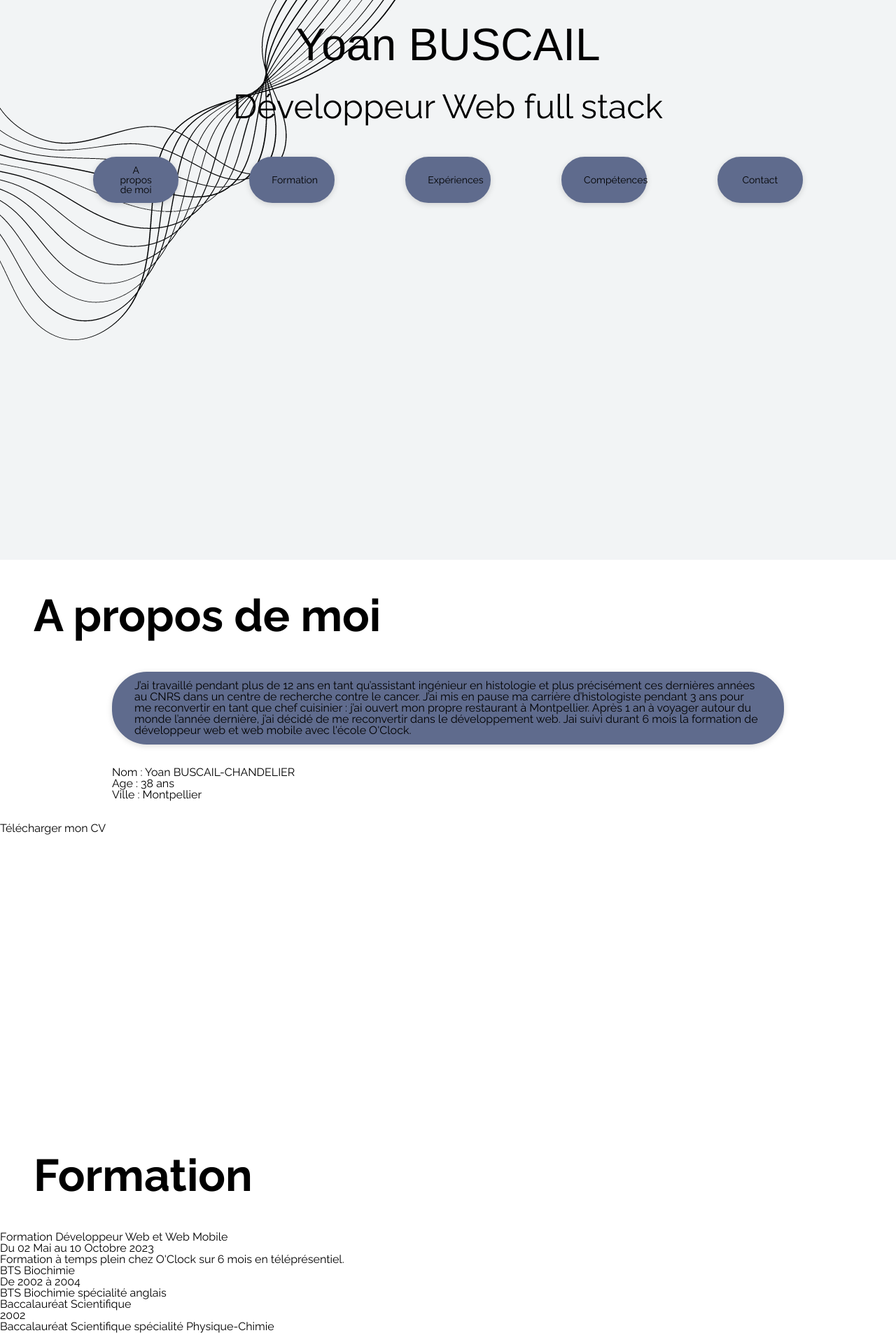
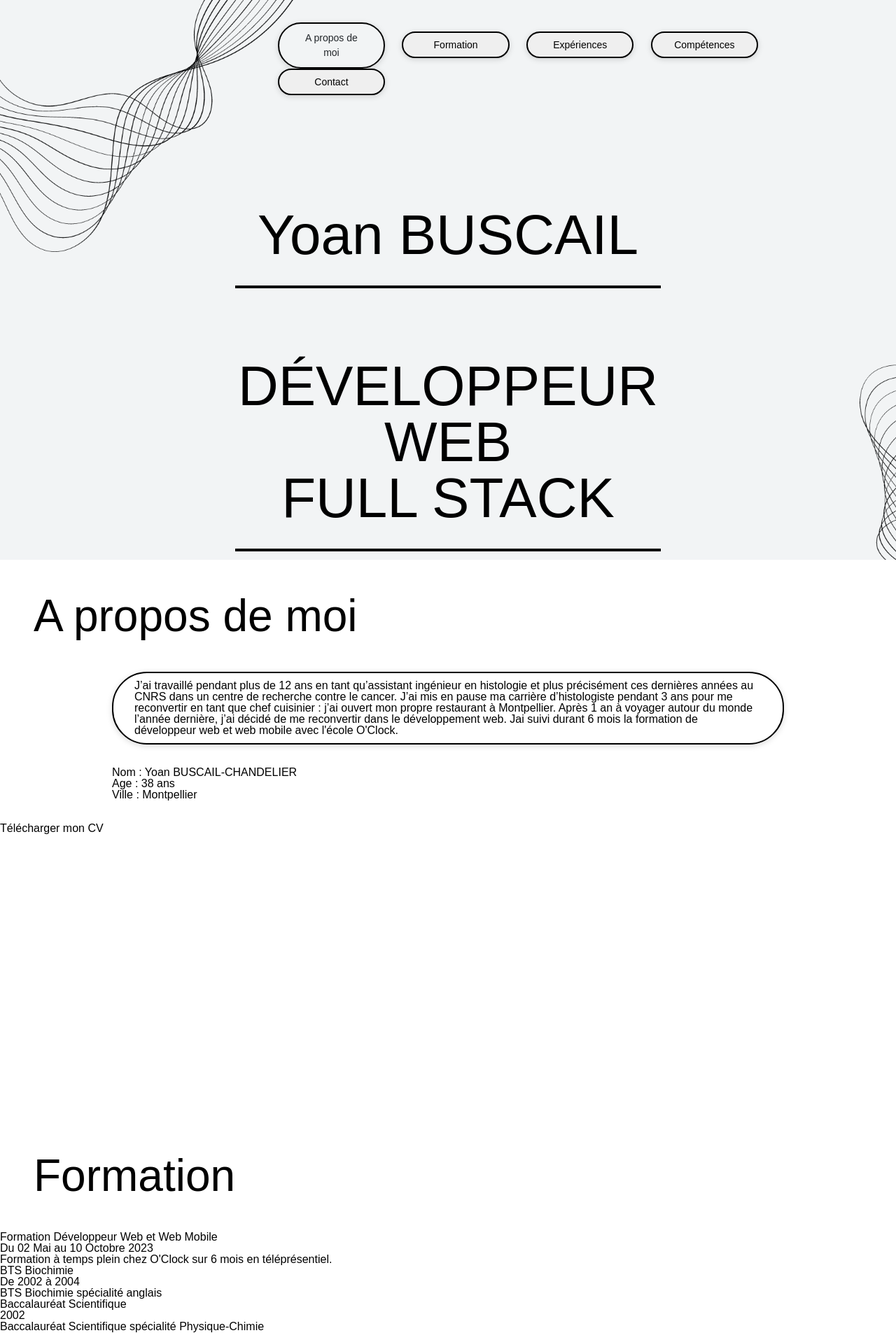
Before and after one commit to YoanBuscail/YoanBuscail.github.io, a PHP site: page / in a window 1280 px wide. Shown: the top 1905 px of the page at 70% size. Run offline with PHP 8.4, Linux system fonts and the light colour scheme; some libraries are stand-ins or nearby versions.

Commit message:
changement header

```diff
--- a/css/style.css
+++ b/css/style.css
@@ -1,24 +1,27 @@
 body {
   color: black;
-    font-family: 'Raleway', sans-serif;
-
+  font-family: 'League Gothic', sans-serif;
 }
 
 header {
   padding: 2rem;
   height: 100vh;
   background-image: url('../css/images/Grey\ minimalist\ business\ project\ presentation\ .png');
+  background-size: cover;
 }
 
-h1 {
-    font-size: 4rem;
+h1, #metier{
+  width: 50%;
+  font-size: 5rem;
   font-family: 'League Gothic', sans-serif;
+  text-align: center;
+  margin: 100px auto 100px auto;
+  padding-bottom: 2rem;
+  border-bottom: 4px solid black;
 }
 
 #metier {
-    font-size: 3rem;
-    padding: 3rem;
-    padding-top: 2rem;
+  text-transform: uppercase;
 }
 
 .tracking-in-expand {
@@ -63,42 +66,38 @@ h1 {
     }
   }
 
-
-.navBar {
-    display: flex;
-    justify-content: space-evenly;
-}
-
 .navBar__link {
-    width: 10%;
+  width: 18%;
   font-size: 14px;
-    background-color: #5f6b8d;
   padding: 10px 30px;
-    border: 2px solid #5f6b8d;
+  border: 2px solid black;
   box-shadow: rgba(0, 0, 0, 0.15) 0px 2px 8px;
   border-radius: 50px;
   transition : 1000ms;
   transform: translateY(0);
-    display: flex;
-    align-items: center;
-    cursor: pointer;
-    text-align: center;
-    justify-content: space-around;
+  margin-right: 20px;
+}
+
+.navbar__container{
+  width: 70%;
+  background-color: #F2F4F5;
+  margin-bottom: 10rem;
+  float: right;
 }
 
 .navBar__link:hover{
     transition : 1212ms;
     padding: 10px 36px;
     transform : translateY(-5px);
-    background-color: #fff;
-    color: #5f6b8d;
-    border: solid 2px #5f6b8d;
+    background-color: black;
+    color: white;
+    border: solid 2px white;
 }
 
 h2 {
   font-size: 4rem;
   padding: 3rem;
-  font-weight: bold;
+
 }
 
 .A-propos-de-moi {
@@ -108,9 +107,9 @@ h2 {
 .A-propos-de-moi__parcours {
   margin: auto;
   width: 75%;
-  background-color: #5f6b8d;
+  background-color: white;
   padding: 10px 30px;
-  border: 2px solid #5f6b8d;
+  border: 2px solid black;
   box-shadow: rgba(0, 0, 0, 0.15) 0px 2px 8px;
   border-radius: 50px;
 }
--- a/index.html
+++ b/index.php
@@ -17,17 +17,18 @@
 </head>
 <body>
     <header>
+        <nav class="navbar__container">
+        <form class="form-inline">
+            <button class="btn navBar__link" type="button">A propos de moi</button>
+            <button class="navBar__link" type="button">Formation</button>
+            <button class="navBar__link" type="button">Expériences</button>
+            <button class="navBar__link" type="button">Compétences</button>
+            <button class="navBar__link" type="button">Contact</button>
+        </form>
+        </nav>
         <h1 class="d-flex justify-content-center d-flex">Yoan BUSCAIL</h1>
-        <p class="tracking-in-expand d-flex justify-content-center d-flex" id="metier">Développeur Web full stack</p>
-        <nav>
-            <ul class="navBar">
-                <li class="navBar__link">A propos de moi</li>
-                <li class="navBar__link">Formation</li>
-                <li class="navBar__link">Expériences</li>
-                <li class="navBar__link">Compétences</li>
-                <li class="navBar__link">Contact</li>
-            </ul>
-        </nav>
+        <p class="tracking-in-expand d-flex justify-content-center d-flex" id="metier">Développeur Web<br> full stack</p>
+
     </header>
 
     <main>
```
Lines whose indentation alone changed are shown as unchanged.
